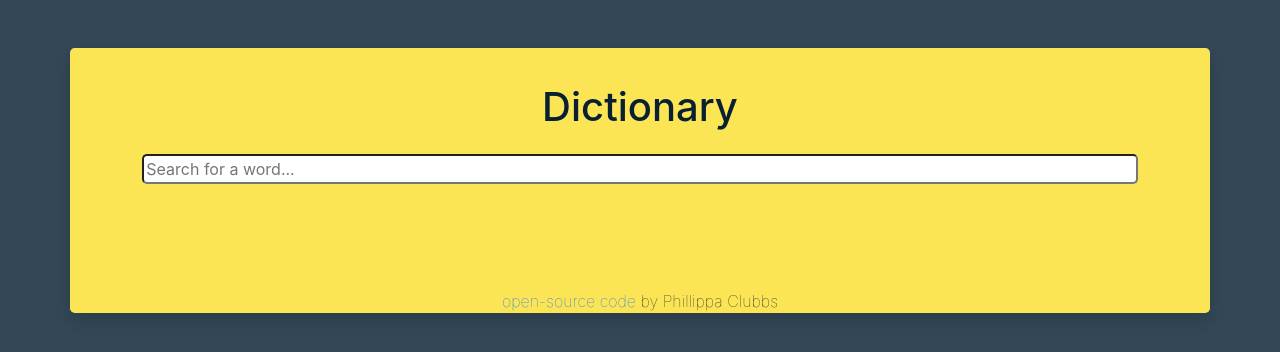
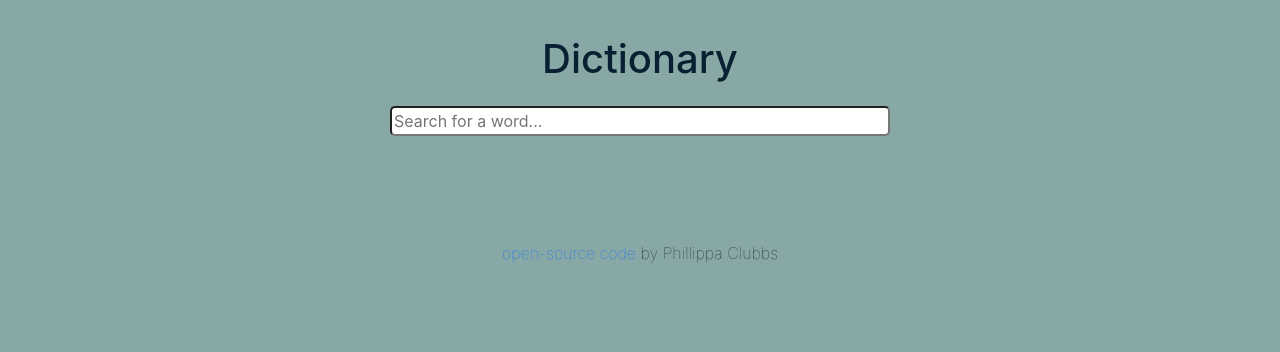
Before and after one commit to pipclubbs/dictionary-project, a React (Create React App) app: page / in a window 1280 px wide. Shown: the top 352 px of the page. Built offline with nearby package versions, Linux system fonts and the light colour scheme.

Commit message:
Adjusting css

```diff
--- a/src/App.css
+++ b/src/App.css
@@ -1,14 +1,10 @@
 body {
-  background-color: #334756;
+  background-color: #87a8a4;
+  text-align: center;
 }
 
 h1 {
   padding-top: 25px;
-}
-
-.App .container {
-  text-align: center;
-  background-color: #fbe555;
 }
 
 .App-header {
--- a/src/App.js
+++ b/src/App.js
@@ -4,7 +4,6 @@ import Dictionary from "./Dictionary";
 function App() {
   return (
     <div className="App">
-      <div className="container shadow rounded-3 mt-5">
       <header className="App-header">
         <h1>Dictionary</h1>
       </header>
@@ -25,7 +24,6 @@ function App() {
         </span>
       </footer>
     </div>
-    </div>
   );
 }
 
--- a/src/Dictionary.css
+++ b/src/Dictionary.css
@@ -1,9 +1,9 @@
 .Dictionary form {
   padding: 5px;
-  margin-bottom: 15px;
+  margin-bottom: 25px;
 }
 
 .Dictionary input {
-  width: 90%;
+  width: 500px;
   border-radius: 5px;
 }
--- a/src/Dictionary.js
+++ b/src/Dictionary.js
@@ -23,7 +23,7 @@ export default function Dictionary() {
   }
 
   return (
-    <div className="Dictionary">
+    <div className="Dictionary container ">
       <form onSubmit={search}>
         <input
           type="search"
--- a/src/Meaning.css
+++ b/src/Meaning.css
@@ -15,7 +15,10 @@
 }
 
 .Meaning-section {
-  padding-bottom: 10px;
-  margin-bottom: 10px;
-  margin-top: 10px;
+  padding: 20px;
+  margin-bottom: 20px;
 }
+
+.Meaning p {
+  margin-bottom: 5px;
+}
--- a/src/Meaning.js
+++ b/src/Meaning.js
@@ -5,18 +5,20 @@ import "./Meaning.css";
 export default function Meaning(props) {
   return (
     <div className="Meaning">
+      <section className="Meaning-section">
         <h3 className="Meaning-category">{props.meaning.partOfSpeech}</h3>
         {props.meaning.definitions.map(function (definition, index) {
           return (
-          <section className="Meaning-section" key={index}>
-            <p>{definition.definition}</p>
+            <div key={index}>
+              <p>- {definition.definition}</p>
               <p className="Meaning-example">
-              <em>"{definition.example}"</em>
+                <em>{definition.example}</em>
               </p>
               <Synonyms synonyms={definition.synonyms} />
-          </section>
+            </div>
           );
         })}
+      </section>
     </div>
   );
 }
--- a/src/Phonetics.css
+++ b/src/Phonetics.css
@@ -2,6 +2,7 @@
   font-size: 18px;
   color: #2c394b;
   opacity: 0.7;
+  padding-bottom: 10px;
 }
 
 .Phonetics-audio {
--- a/src/Results.css
+++ b/src/Results.css
@@ -9,5 +9,6 @@
   box-shadow: 0 10px 10px rgb(0 0 0 / 5%);
   border-radius: 5px;
   background-color: #fbea76;
-  margin: 10 30px;
+  width: 500px;
+  margin: 0 auto;
 }
--- a/src/Results.js
+++ b/src/Results.js
@@ -23,9 +23,9 @@ export default function Results(props) {
         <section>
           {props.data.meanings.map(function (meaning, index) {
             return (
-              <div key={index}>
+              <section key={index}>
                 <Meaning meaning={meaning} />
-              </div>
+              </section>
             );
           })}
         </section>
--- a/src/Synonyms.css
+++ b/src/Synonyms.css
@@ -1,7 +1,7 @@
 .Synonyms li {
   color: #ff4c29;
   opacity: 0.8;
-  display: inline;
+  display: inline-block;
   list-style: none;
   padding-left: 20px;
 }
```
Lines whose indentation alone changed are shown as unchanged.
